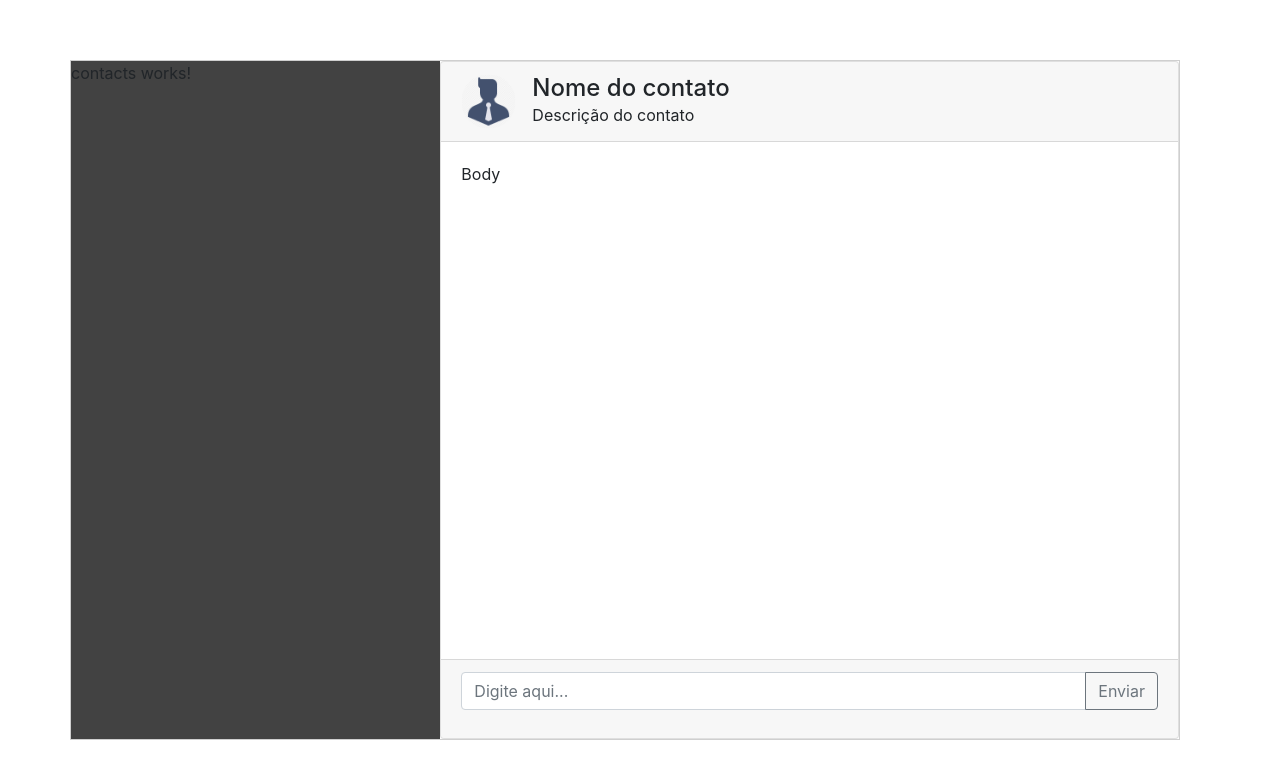
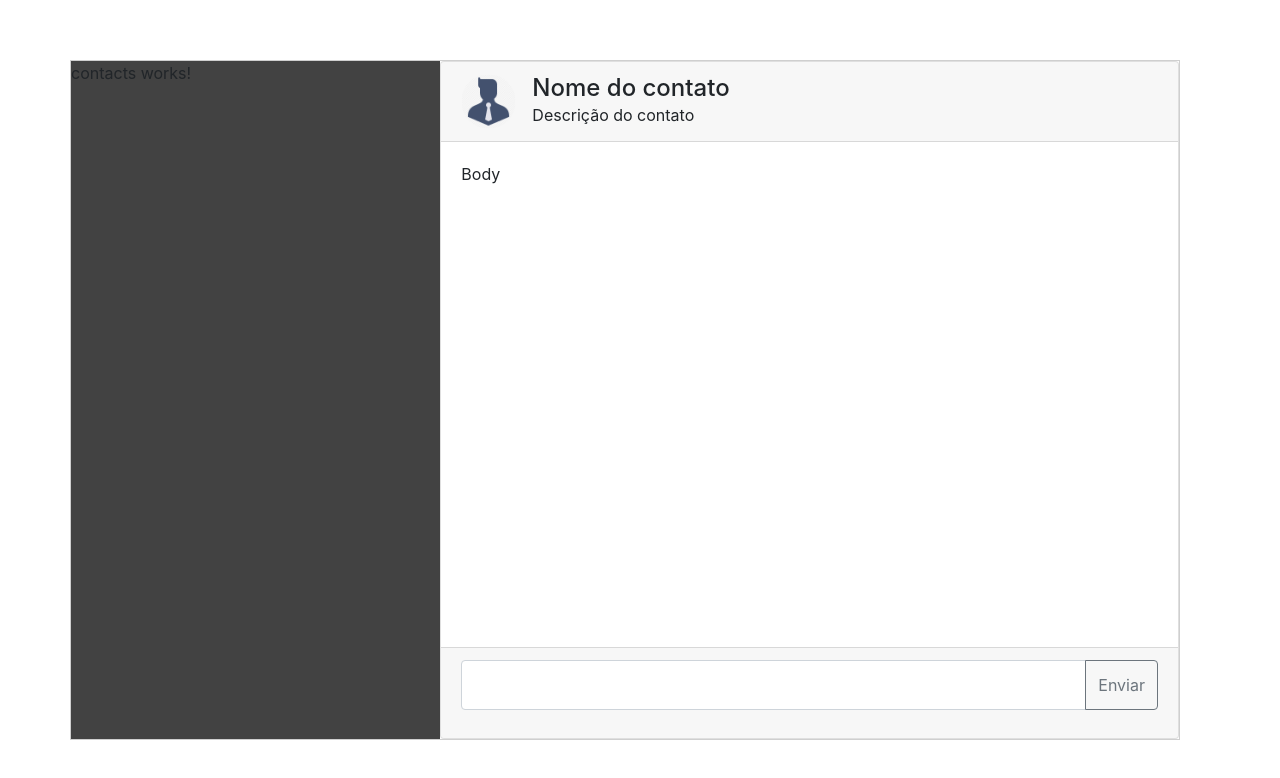
Before and after one commit to raffaelbmartins/chatrmartins, an Angular app: page / in a window 1280 px wide. Shown: the top 778 px of the page. Built offline with nearby package versions, Linux system fonts and the light colour scheme.

Commit message:
Modify input to textarea

```diff
--- a/src/app/message-footer/message-footer.component.html
+++ b/src/app/message-footer/message-footer.component.html
@@ -1,6 +1,6 @@
 <div class="card-footer">
     <div class="input-group mb-3">
-        <input type="text" class="form-control" placeholder="Digite aqui..." aria-label="Recipient Message" aria-describedby="button-send">
+        <textarea  id="message-area" class="form-control"></textarea>
         <div class="input-group-append">
           <button class="btn btn-outline-secondary" type="button" id="button-send">Enviar</button>
         </div>
--- a/src/app/message-footer/message-footer.component.scss
+++ b/src/app/message-footer/message-footer.component.scss
@@ -0,0 +1,7 @@
+#message-area {
+    min-height: 50px;
+    max-height: 90px;
+    overflow: hidden;
+    resize: none;
+    padding: 0;
+}
```
